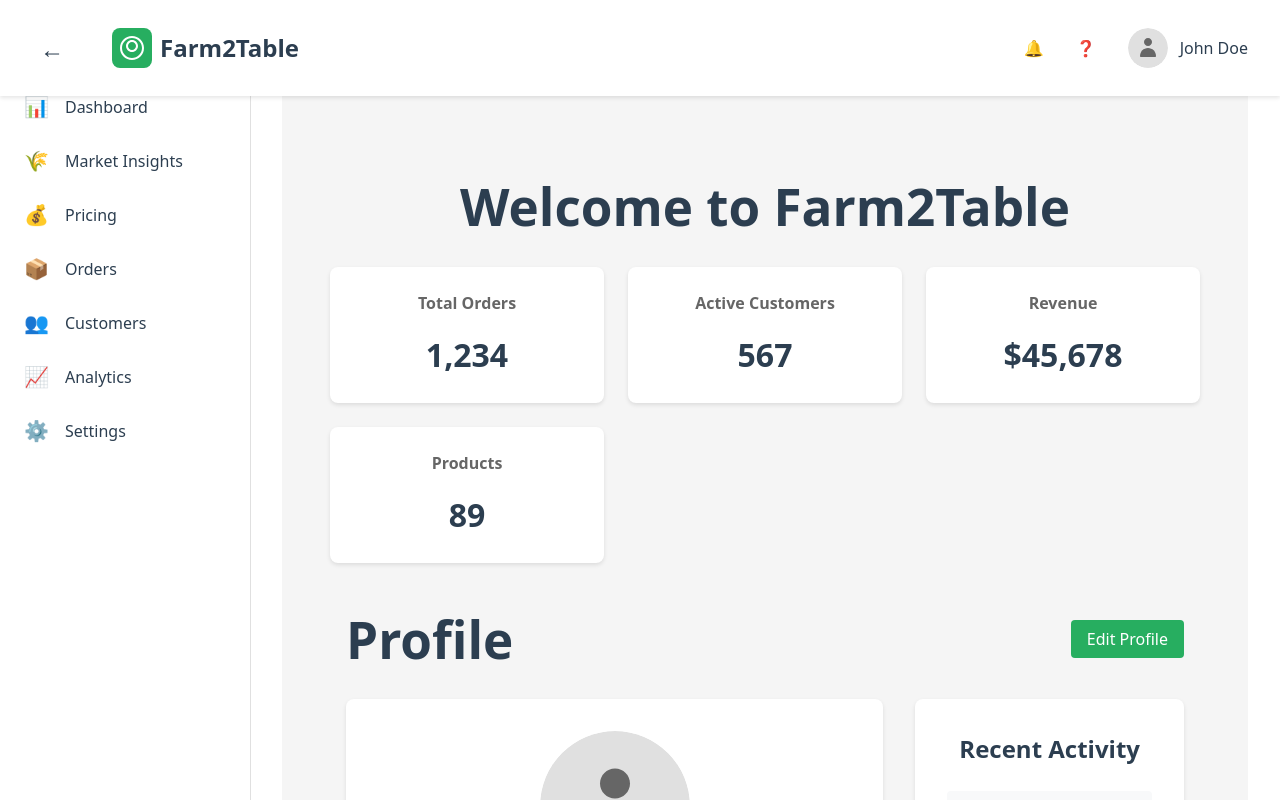
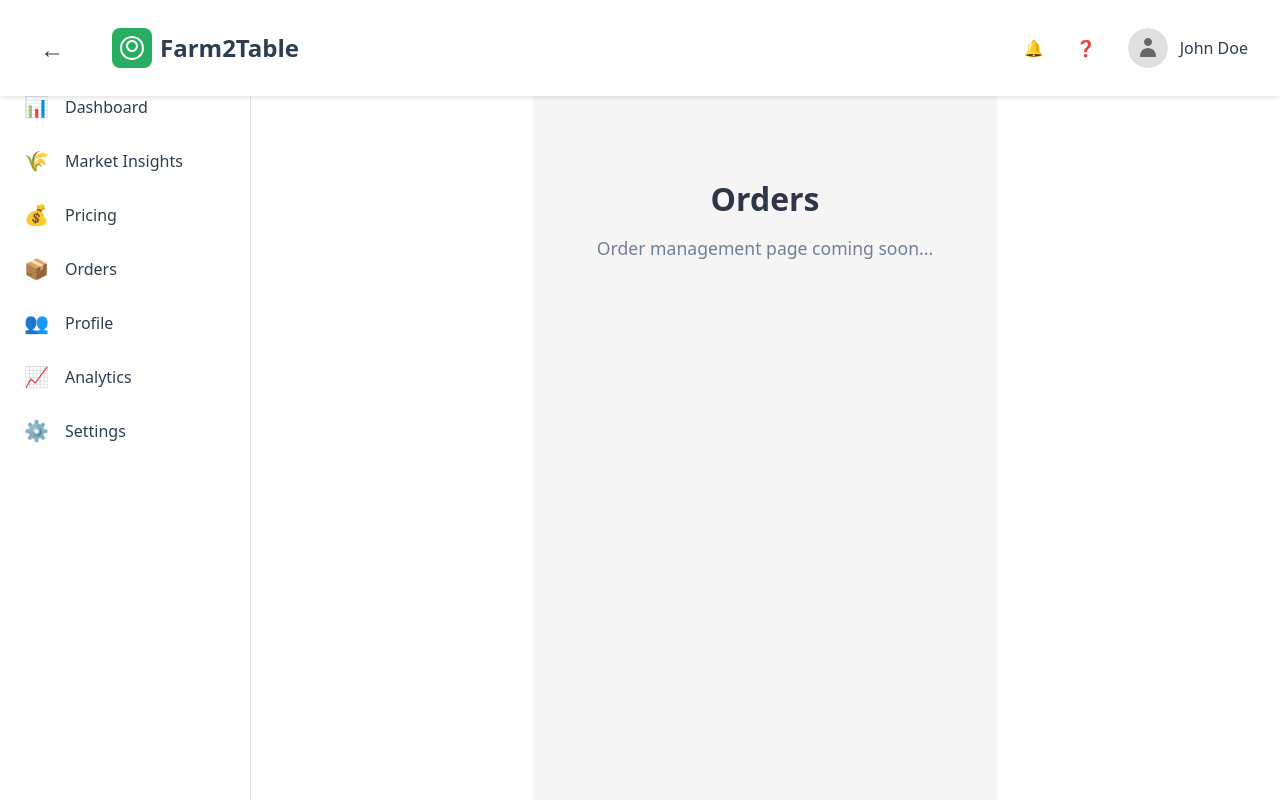
Before and after one commit to BriannaMcLaurin/Farm2Table-Frontend, a React (Vite) app: page /orders in a window 1280 px wide. Shown: the top 800 px of the page. Built offline with nearby package versions, Linux system fonts and the light colour scheme.

Commit message:
Update sidebar navigation and add placeholder pages

```diff
--- a/src/App.jsx
+++ b/src/App.jsx
@@ -1,15 +1,29 @@
 import React from 'react';
+import { BrowserRouter as Router, Routes, Route } from 'react-router-dom';
 import Layout from './components/Layout';
 import Profile from './pages/Profile';
-import Dashboard from './pages/Dashboard';
+import Farm2TableDashboard from './pages/farm2table_dashboard';
+import Pricing from './pages/Pricing';
+import Orders from './pages/Orders';
+import Analytics from './pages/Analytics';
+import Settings from './pages/Settings';
 import './App.css';
 
 const App = () => {
   return (
-    <Layout>
-      <Dashboard />
-      <Profile />
-    </Layout>
+    <Router>
+      <Layout>
+        <Routes>
+          <Route path="/" element={<Farm2TableDashboard />} />
+          <Route path="/market-insights" element={<Farm2TableDashboard />} />
+          <Route path="/profile" element={<Profile />} />
+          <Route path="/pricing" element={<Pricing />} />
+          <Route path="/orders" element={<Orders />} />
+          <Route path="/analytics" element={<Analytics />} />
+          <Route path="/settings" element={<Settings />} />
+        </Routes>
+      </Layout>
+    </Router>
   );
 };
 
--- a/src/components/Sidebar.jsx
+++ b/src/components/Sidebar.jsx
@@ -1,13 +1,14 @@
 import React from 'react';
+import { Link } from 'react-router-dom';
 import './Sidebar.css';
 
 const Sidebar = ({ isCollapsed }) => {
   const menuItems = [
-    { icon: '📊', label: 'Dashboard', path: '/dashboard' },
+    { icon: '📊', label: 'Dashboard', path: '/' },
     { icon: '🌾', label: 'Market Insights', path: '/market-insights' },
     { icon: '💰', label: 'Pricing', path: '/pricing' },
     { icon: '📦', label: 'Orders', path: '/orders' },
-    { icon: '👥', label: 'Customers', path: '/customers' },
+    { icon: '👥', label: 'Profile', path: '/profile' },
     { icon: '📈', label: 'Analytics', path: '/analytics' },
     { icon: '⚙️', label: 'Settings', path: '/settings' },
   ];
@@ -18,10 +19,10 @@ const Sidebar = ({ isCollapsed }) => {
         <ul>
           {menuItems.map((item, index) => (
             <li key={index}>
-              <a href={item.path} className="nav-item" title={isCollapsed ? item.label : ''}>
+              <Link to={item.path} className="nav-item" title={isCollapsed ? item.label : ''}>
                 <span className="icon">{item.icon}</span>
                 <span className="label">{item.label}</span>
-              </a>
+              </Link>
             </li>
           ))}
         </ul>
--- a/src/pages/Dashboard.css
+++ /dev/null
@@ -1,39 +0,0 @@
-.dashboard {
-  padding: 2rem;
-}
-
-.dashboard h1 {
-  margin-bottom: 2rem;
-  color: #333;
-}
-
-.dashboard-grid {
-  display: grid;
-  grid-template-columns: repeat(auto-fit, minmax(250px, 1fr));
-  gap: 2rem;
-}
-
-.card {
-  background: white;
-  padding: 1.5rem;
-  border-radius: 8px;
-  box-shadow: 0 2px 4px rgba(0, 0, 0, 0.1);
-  transition: transform 0.2s ease-in-out;
-}
-
-.card:hover {
-  transform: translateY(-5px);
-}
-
-.card h3 {
-  color: #666;
-  margin-bottom: 1rem;
-  font-size: 1.1rem;
-}
-
-.card .number {
-  color: #2c5282;
-  font-size: 2rem;
-  font-weight: bold;
-  margin: 0;
-}
--- a/src/pages/Dashboard.jsx
+++ /dev/null
@@ -1,30 +0,0 @@
-import React from 'react';
-import './Dashboard.css';
-
-const Dashboard = () => {
-  return (
-    <div className="dashboard">
-      <h1>Welcome to Farm2Table</h1>
-      <div className="dashboard-grid">
-        <div className="card">
-          <h3>Total Orders</h3>
-          <p className="number">1,234</p>
-        </div>
-        <div className="card">
-          <h3>Active Customers</h3>
-          <p className="number">567</p>
-        </div>
-        <div className="card">
-          <h3>Revenue</h3>
-          <p className="number">$45,678</p>
-        </div>
-        <div className="card">
-          <h3>Products</h3>
-          <p className="number">89</p>
-        </div>
-      </div>
-    </div>
-  );
-};
-
-export default Dashboard;
--- /dev/null
+++ b/src/pages/Orders.jsx
@@ -0,0 +1,13 @@
+import React from 'react';
+import './pages.css';
+
+const Orders = () => {
+  return (
+    <div className="orders-page">
+      <h1>Orders</h1>
+      <p>Order management page coming soon...</p>
+    </div>
+  );
+};
+
+export default Orders;
--- /dev/null
+++ b/src/pages/Pricing.jsx
@@ -0,0 +1,13 @@
+import React from 'react';
+import './pages.css';
+
+const Pricing = () => {
+  return (
+    <div className="pricing-page">
+      <h1>Pricing</h1>
+      <p>Pricing management page coming soon...</p>
+    </div>
+  );
+};
+
+export default Pricing;
--- /dev/null
+++ b/src/pages/Settings.jsx
@@ -0,0 +1,13 @@
+import React from 'react';
+import './pages.css';
+
+const Settings = () => {
+  return (
+    <div className="settings-page">
+      <h1>Settings</h1>
+      <p>Settings page coming soon...</p>
+    </div>
+  );
+};
+
+export default Settings;
--- /dev/null
+++ b/src/pages/pages.css
@@ -0,0 +1,26 @@
+.pricing-page,
+.orders-page,
+.analytics-page,
+.settings-page {
+  padding: 2rem;
+  max-width: 1200px;
+  margin: 0 auto;
+}
+
+.pricing-page h1,
+.orders-page h1,
+.analytics-page h1,
+.settings-page h1 {
+  color: #2d3748;
+  font-size: 2rem;
+  margin-bottom: 1rem;
+}
+
+.pricing-page p,
+.orders-page p,
+.analytics-page p,
+.settings-page p {
+  color: #718096;
+  font-size: 1.1rem;
+  line-height: 1.6;
+}
```
